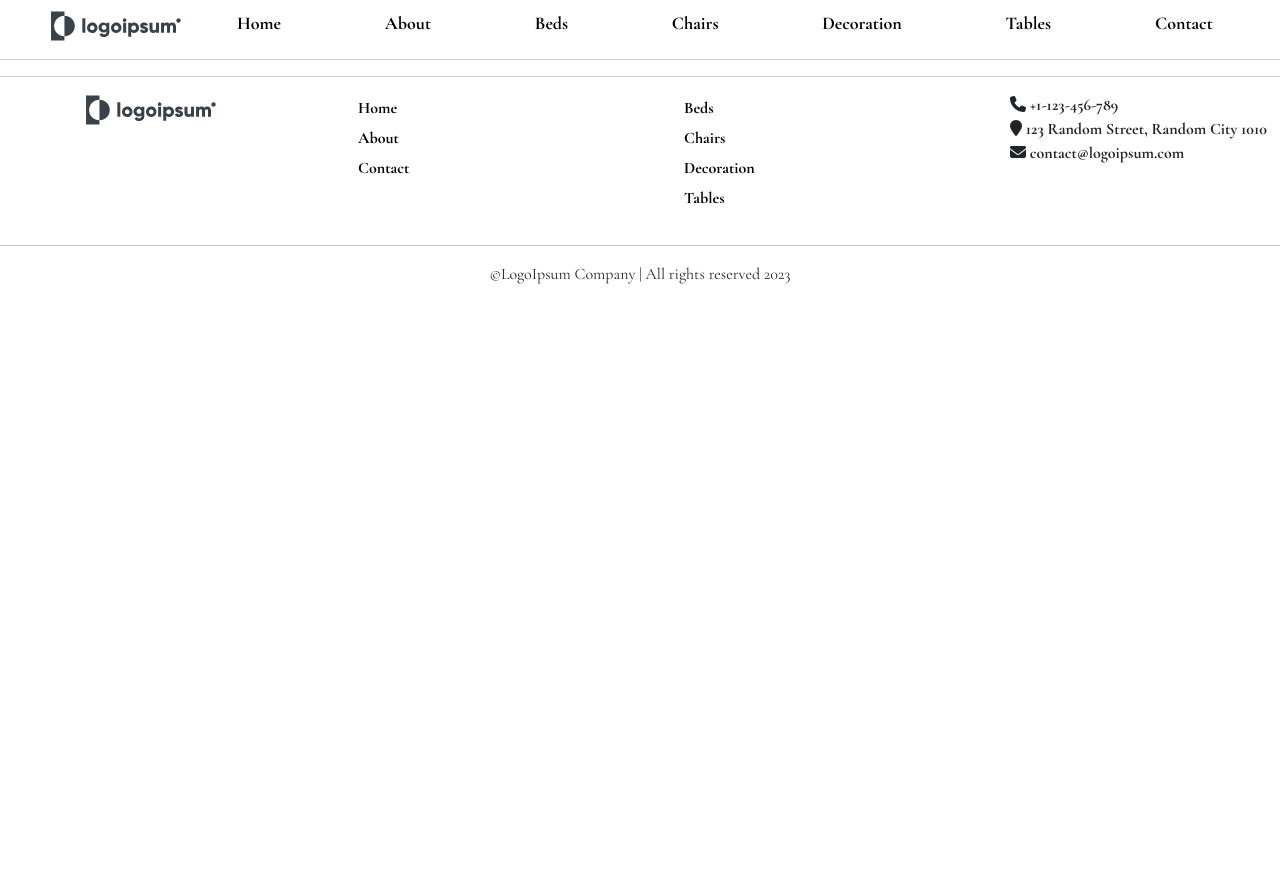
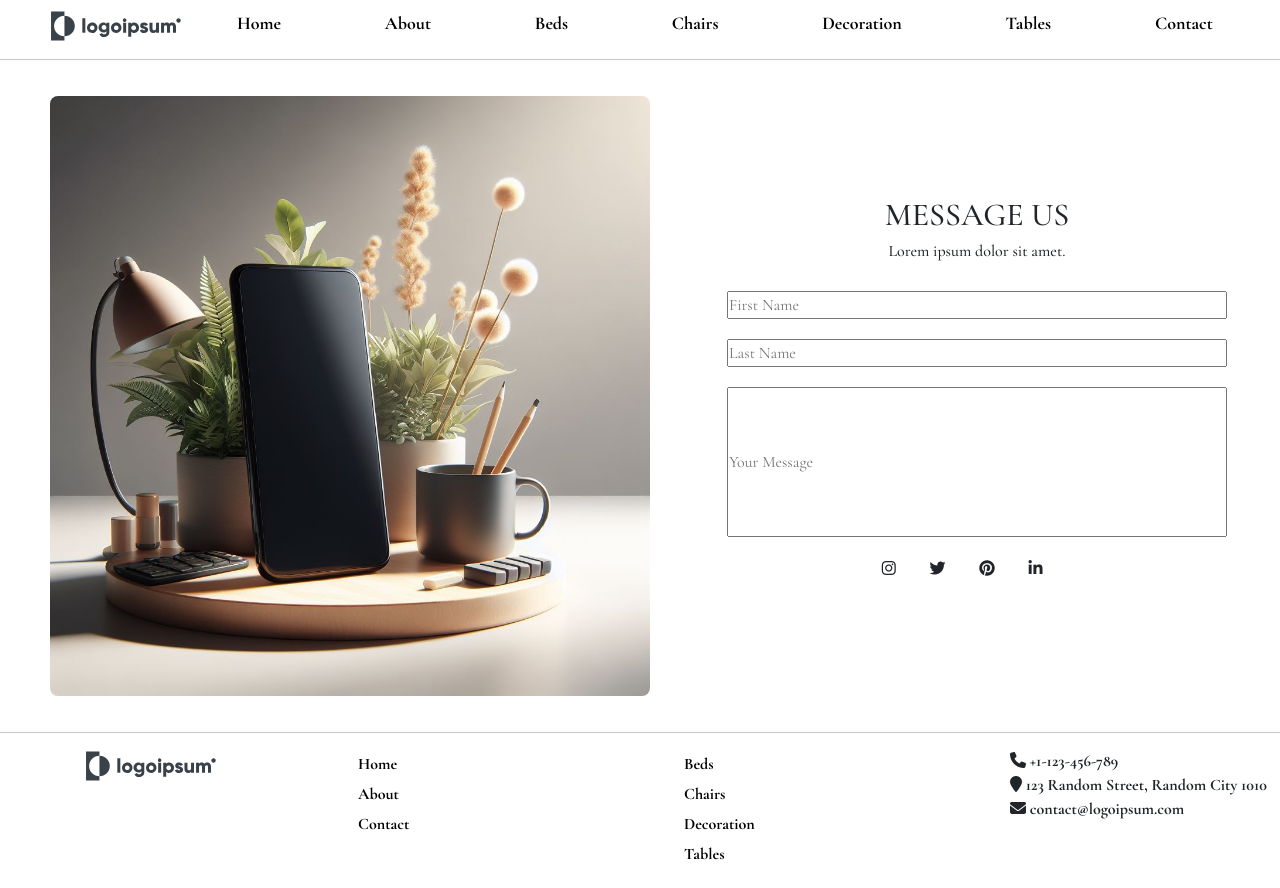
Before and after one commit to Johneg02/ecommerce, a plain HTML site: page section-pages/contact.html in a window 1280 px wide. Shown: the top 888 px of the page. Before the commit the page ends 800 px from the top, so only its background shows below. Drawn offline with nearby package versions, Linux system fonts and the light colour scheme.

Commit message:
contact section completed

```diff
--- a/section-pages/contact.html
+++ b/section-pages/contact.html
@@ -30,6 +30,32 @@
                 <hr>
             </div>
         </nav>
+        <!--Contact Section-->
+        <div class="contact-section">
+            <div class="row">
+                <div class="col">
+                    <img class="contact-image" src="/assets/contact-assets/Contact-2.jfif" alt="contact-image">
+                </div>
+                <div class="col contact-text">
+                    <h2>MESSAGE US</h2>
+                    <h6>Lorem ipsum dolor sit amet.</h6>
+                    <form action="">
+                        <input type="text" placeholder="First Name">
+                        <input type="text" placeholder="Last Name">
+                        <input class="input-message" type="text" placeholder="Your Message">
+                    </form>
+                    <div class="row">
+                        <div class="col">
+                            <i class="fa-brands fa-instagram"></i>
+                            <i class="fa-brands fa-twitter"></i>
+                            <i class="fa-brands fa-pinterest"></i>
+                            <i class="fa-brands fa-linkedin-in"></i>
+                        </div>
+
+                    </div>
+                </div>
+            </div>
+        </div>
         <!--Footer Section-->
         <div class="footer-section">
             <hr>
--- a/styles/styles.css
+++ b/styles/styles.css
@@ -150,3 +150,40 @@
     color: black;
     line-height: 30px;
 }
+
+/* Contact Section */
+
+.contact-image {
+    width: 600px;
+    height: 600px;
+    margin: auto;
+    border-radius: 8px;
+    margin-left: 50px;
+    margin-top: 20px;
+    margin-bottom: 20px;
+}
+
+.contact-text {
+    text-align: center;
+}
+
+.contact-text h2 {
+    margin-top: 120px;
+}
+
+.contact-text h6 {
+    margin-bottom: 30px;
+}
+
+.contact-text input {
+    width: 500px;
+    margin-bottom: 20px;
+}
+
+.input-message {
+    height: 150px;
+}
+
+.fa-brands {
+    margin-right: 30px;
+}
```
Also changed, not shown: section-pages/about.html (+11 -0 lines).
